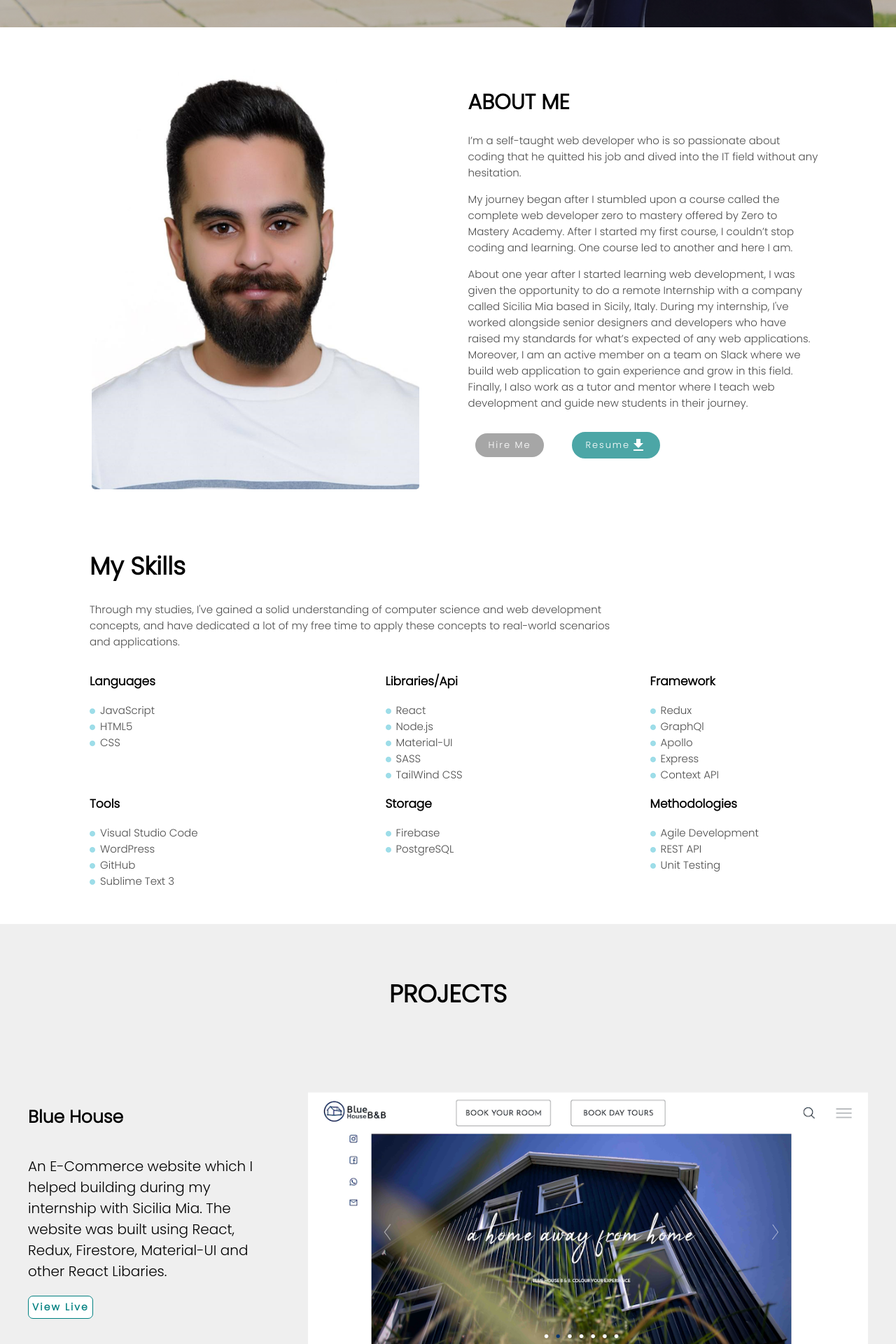
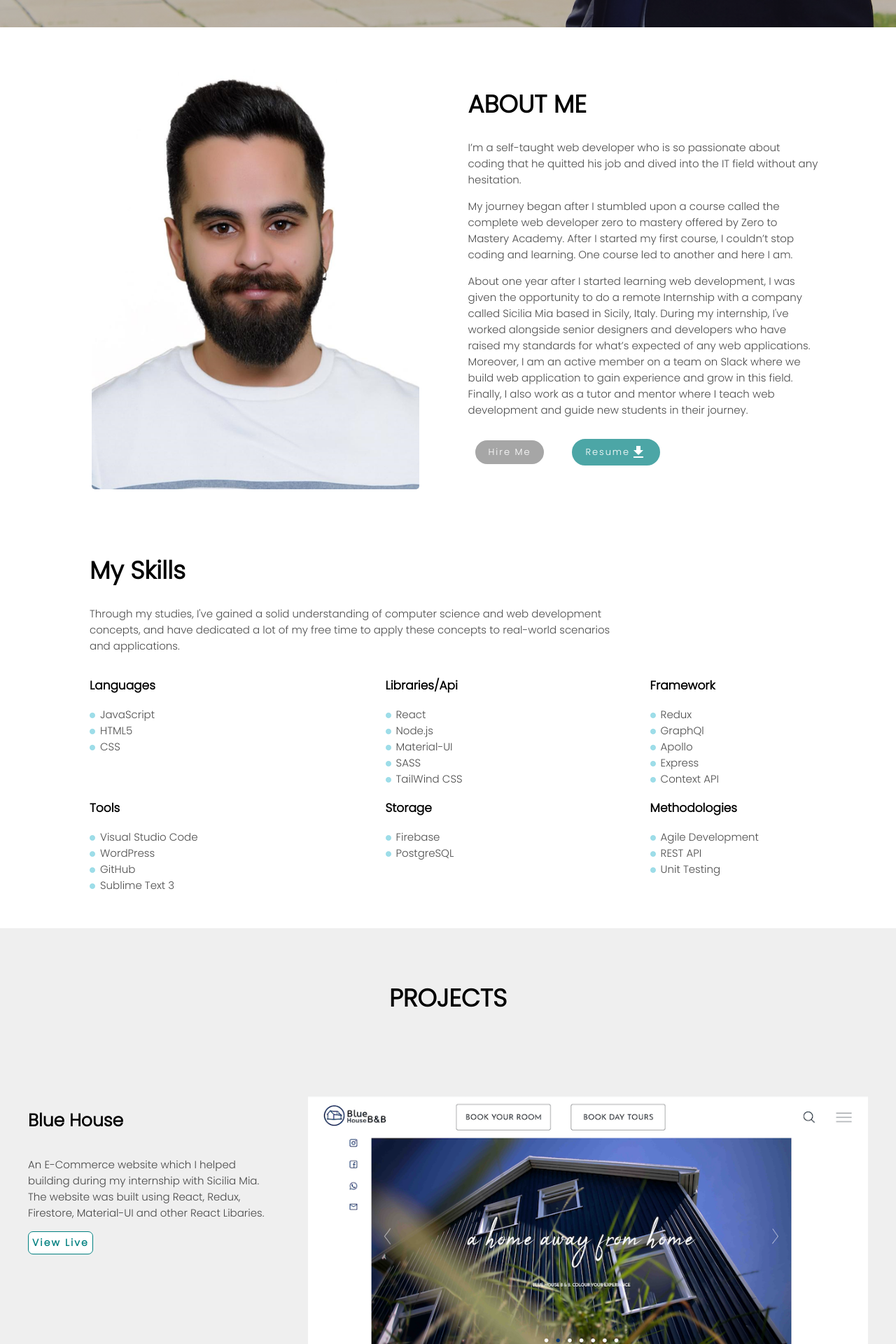
Before and after one commit to melhemdirani/Melhem, a React (Create React App) app: page / in a window 1280 px wide. Shown: the part 740-2660 px from the top of the page at 70% size. Built offline with nearby package versions, Linux system fonts and the light colour scheme.

Commit message:
minor syntax updates

```diff
--- a/src/App.css
+++ b/src/App.css
@@ -70,3 +70,21 @@ input:focus, textarea:focus, select:focus{
     padding: 30px;
     justify-content: center;
 }
+.title{
+    font-weight: 900;
+    font-size: 35px;
+    color: black;
+    @media only screen and (max-width: 900px) {
+        font-size: 20px;
+    };
+    @media only screen and (max-width: 600px) {
+        font-size: 17px;
+    }
+}
+.text{
+    font-size: 15px;
+    color: rgba(0,0,0,0.7);
+    @media only screen and (max-width: 600px) {
+        font-size: 12px;
+    };
+}
--- a/src/Components/About.js
+++ b/src/Components/About.js
@@ -35,14 +35,6 @@ const useStyles = makeStyles((theme) => ({
         maxWidth: "500px",
         marginLeft: "70px"
     },
-    text1: {
-        fontWeight: "900",
-        fontSize: '35px',
-        color: "black"
-    },
-    text2: {
-        fontSize: '15px'
-    },
     button:{
         display: "flex",
         alignItems: "center",
@@ -53,9 +45,6 @@ const useStyles = makeStyles((theme) => ({
         profilepic: {
             height: "600px",
             marginLeft: "20px"
-        },
-        text1: {
-            fontSize: '30px'
         },
         aboutme: {
             width: "90%",
@@ -78,7 +67,6 @@ const useStyles = makeStyles((theme) => ({
         about:{
         },
         text1: {
-            fontSize: '20px',
             width: "150px"
         },
         profilepic: {
@@ -91,12 +79,7 @@ const useStyles = makeStyles((theme) => ({
         },
     },
     [theme.breakpoints.down('xs')]:{
-        text1: {
-            fontSize: '17px',
-        },
-        text2: {
-            fontSize: '12px',
-        },
+
         profilepic: {
             display: "none"
 
@@ -142,16 +125,16 @@ const useStyles = makeStyles((theme) => ({
 
 function About() {
 
-    const { about,profilepic,aboutme,skills,text1,text2, button, flex2} = useStyles()
+    const { about,profilepic,aboutme,skills,text1, button, flex2} = useStyles()
     return (
 
         <div className={about} id="about">
             <img className={profilepic} src={ProfilePic} alt="Melhem" />
             <div  className={aboutme}>
-                <h1 className={text1} >ABOUT ME</h1>
-                <p className={text2}>I’m a self-taught web developer who is so passionate about coding that he quitted his job and dived into the IT field without any hesitation. </p>
-                <p className={text2}> My journey began after I stumbled upon a course called the complete web developer zero to mastery offered by Zero to Mastery Academy. After I started my first course, I couldn’t stop coding and learning. One course led to another and here I am.  </p>
-                <p className={text2}> About one year after I started learning web development, I was given the opportunity to do a remote Internship with a company called Sicilia Mia based in Sicily, Italy. During my internship, I've worked alongside senior designers and developers who have raised my standards for what’s expected of any web applications. Moreover, I am an active member on a team on Slack where we build web application to gain experience and grow in this field. Finally, I also work as a tutor and mentor where I teach web development and guide new students in their journey.  </p>
+                <h1 className={clsx(text1, "title")} >ABOUT ME</h1>
+                <p className="text">I’m a self-taught web developer who is so passionate about coding that he quitted his job and dived into the IT field without any hesitation. </p>
+                <p className="text"> My journey began after I stumbled upon a course called the complete web developer zero to mastery offered by Zero to Mastery Academy. After I started my first course, I couldn’t stop coding and learning. One course led to another and here I am.  </p>
+                <p className="text"> About one year after I started learning web development, I was given the opportunity to do a remote Internship with a company called Sicilia Mia based in Sicily, Italy. During my internship, I've worked alongside senior designers and developers who have raised my standards for what’s expected of any web applications. Moreover, I am an active member on a team on Slack where we build web application to gain experience and grow in this field. Finally, I also work as a tutor and mentor where I teach web development and guide new students in their journey.  </p>
                 <div className={skills}>
                     <div className={flex2}>
                         <a className="secondary_button" href="#contact"> Hire Me</a>
--- a/src/Components/ContactForm.js
+++ b/src/Components/ContactForm.js
@@ -95,7 +95,6 @@ const useStyles = makeStyles((theme) => ({
     },
     text:{
         width: "500px",
-        fontSize: "18px",
     },
     [theme.breakpoints.down('1130')]:{
         title: {
@@ -124,8 +123,6 @@ const useStyles = makeStyles((theme) => ({
         },
         text:{
            marginTop: "30px",
-           fontSize: "14px",
-
         },
     },
     [theme.breakpoints.down('xs')]: {
@@ -156,7 +153,6 @@ const useStyles = makeStyles((theme) => ({
             width: '270px'
         },
         text:{
-            fontSize: "12px",
             width: '270px'
         },
         image:{
@@ -259,7 +255,7 @@ const ContactForm = () =>{
 
             <div className={second_row}>
                 <div className={first_column}>
-                <p className={text}>Interested in working together? Or perhaps you would just like to say hi ; leave a message bellow.</p>
+                <p className={clsx(text, "text")}>Interested in working together? Or perhaps you would just like to say hi ; leave a message bellow.</p>
 
                     <form onSubmit={handleSubmit} className={contactForm}>
                         <label id="name-label" className={clsx(styling, labels)} > Name </label>
--- a/src/Components/Footer.js
+++ b/src/Components/Footer.js
@@ -29,7 +29,7 @@ const useStyles = makeStyles((theme) => ({
         color: "rgb(102, 101, 101)",
         '&:hover': {
             transform: "scale(1.2)",
-            color: "teal"
+            color: "teal !important"
         },
     },
     icon2:{
@@ -49,6 +49,7 @@ const useStyles = makeStyles((theme) => ({
     },
     subTitle:{
         fontSize: "25px",
+        color: "black"
     },
     contactInfo:{
         color: "black",
--- a/src/Components/ProjectItems.js
+++ b/src/Components/ProjectItems.js
@@ -28,13 +28,13 @@ const useStyles = makeStyles((theme) => ({
         },
     },
     project_description:{
-        fontSize: "20px",
         width:"350px",
         marginRight: "50px"
     },
 
     Name:{
         fontSize: "25px",
+        color: "black"
     },
     links:{
         display: "flex"
@@ -76,7 +76,6 @@ const useStyles = makeStyles((theme) => ({
     [theme.breakpoints.down('1250')]: {
         project_description:{
             width:"250px",
-            fontSize: "18px",
             marginRight: "20px"
         },
         projectimg:{
@@ -114,7 +113,6 @@ const useStyles = makeStyles((theme) => ({
             fontSize: "13px",
         },
         project_description:{
-            fontSize: "10px",
             width: "300px",
             textAlign: "justify"
         },
@@ -157,7 +155,7 @@ function ProjectItems({image,projectName,link,link2, description}) {
                 <a href={link} target="_blank" rel="noopener noreferrer">
                     <img className={clsx(projectimg2, projectimg)} src={image} alt={projectName}/>
                 </a>
-                <p className={project_description}>{description}</p>
+                <p className={clsx(project_description, "text")}>{description}</p>
                 <div className={links}>
                     <a className={link_a} href={link} target="_blank" rel="noopener noreferrer"> View Live </a>
                     {link2 && <a className={link_b} href={link2} target="_blank" rel="noopener noreferrer"> Source Code </a>}
--- a/src/Components/Skills.js
+++ b/src/Components/Skills.js
@@ -1,6 +1,7 @@
 import React from 'react'
 import { makeStyles } from "@material-ui/core";
 import bullet from '../images/bullet.png'
+import clsx from 'clsx';
 
 
 const useStyles = makeStyles((theme) => ({
@@ -23,12 +24,6 @@ const useStyles = makeStyles((theme) => ({
             fontSize: '14px',
         },
     },
-    text: {
-        fontSize: '15px',
-        [theme.breakpoints.down('xs')]:{
-            fontSize: '12px',
-        },
-    },
     skillsSetStyle:{
         display: "grid",
         gridTemplateColumns: "auto auto auto",
@@ -41,17 +36,13 @@ const useStyles = makeStyles((theme) => ({
     },
     description: {
         width: "60vw",
-        fontSize: '15px',
         [theme.breakpoints.down('xs')]:{
-            fontSize: '12px',
             width: "auto",
-
         },
     },
     container: {
         margin: "auto",
         width: "80vw",
-        color: "rgba(0,0,0,0.7)",
         marginBottom: "50px"
     },
       ["@media only screen and (max-width: 850px) and (max-height: 550px) "]:{
@@ -70,12 +61,12 @@ const Storage = ['Firebase', 'PostgreSQL']
 const Methodologies = ['Agile Development', 'REST API', 'Unit Testing']
 
 const SkillSet = ({mappedItem, type}) => {
-    const { subTitle, text} = useStyles()
+    const { subTitle } = useStyles()
 
     return(
         <div>
             <p className={subTitle}>{type}</p>
-               {mappedItem.map((item,i)=> <li className={text} key={i}>{item}</li>)}
+               {mappedItem.map((item,i)=> <li className="text" key={i}>{item}</li>)}
         </div>
     )
 
@@ -88,7 +79,7 @@ function Skills() {
   return (
     <div className={container}>
       <h1 className={title}>My Skills</h1>
-      <p className={description}>Through my studies, I've gained a solid understanding of computer science and web development concepts, and have dedicated a lot of my free time to apply these concepts to real-world scenarios and applications.</p>
+      <p className={clsx(description, "text")}>Through my studies, I've gained a solid understanding of computer science and web development concepts, and have dedicated a lot of my free time to apply these concepts to real-world scenarios and applications.</p>
     <div className={skillsSetStyle}>
         <SkillSet mappedItem={LanguagesSet} type="Languages"/>
         <SkillSet mappedItem={LibrariesSet} type="Libraries/Api"/>
```
